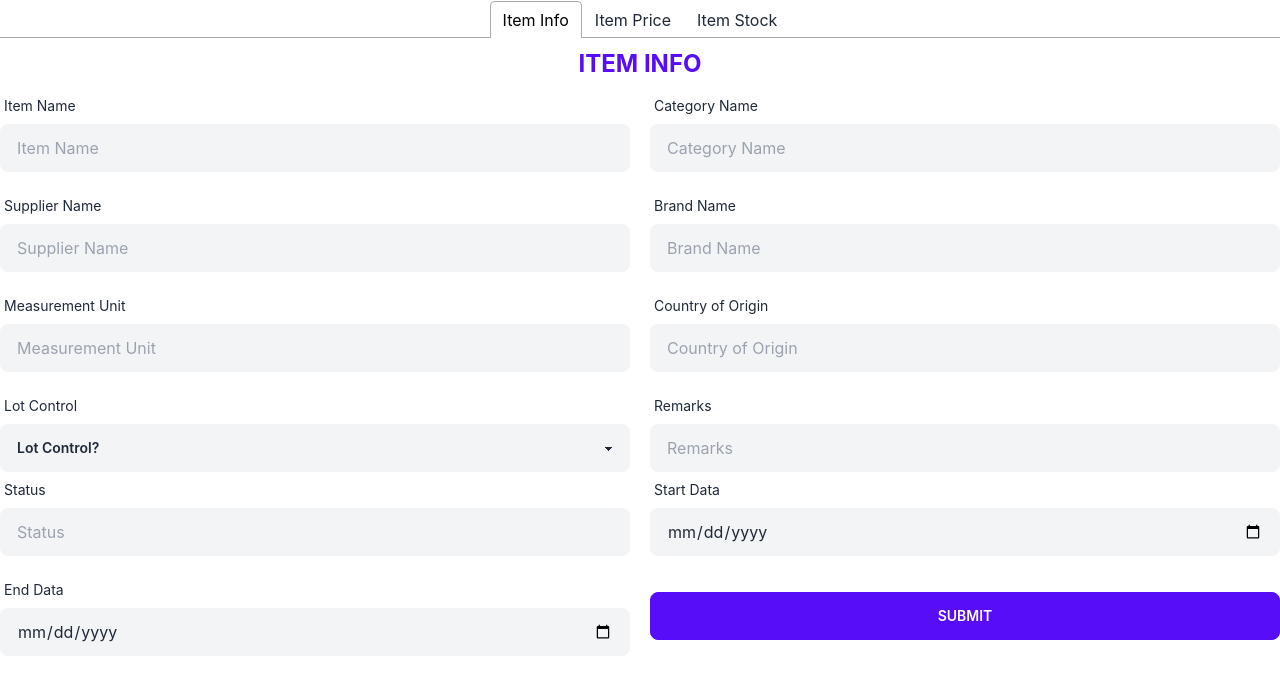
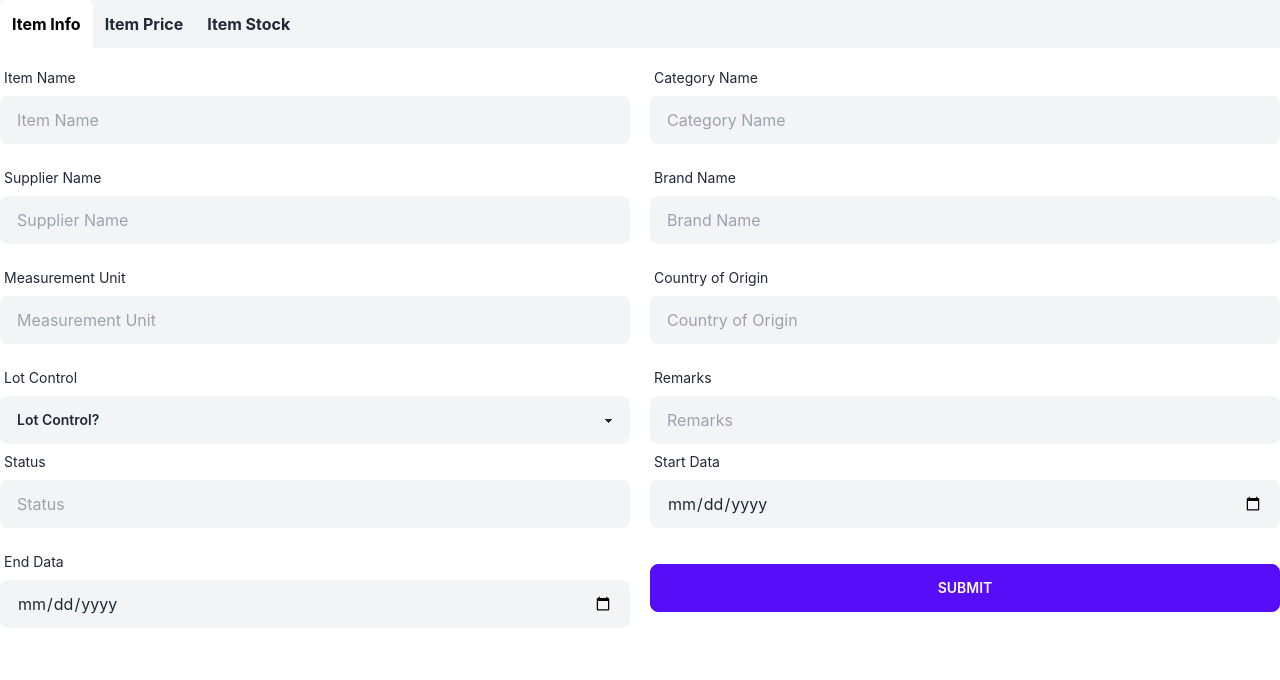
Before and after one commit to md-najmul-haque/medical-store-software, a React (Create React App) app: page / in a window 1280 px wide. Shown: the top 680 px of the page. Built offline with nearby package versions, Linux system fonts and the light colour scheme.

Commit message:
item entry form updated

```diff
--- a/src/components/ItemForm.js
+++ b/src/components/ItemForm.js
@@ -11,10 +11,10 @@ const ItemForm = () => {
     return (
         <div className='container mx-auto'>
             <Tabs>
-                <TabList>
-                    <Tab>Item Info</Tab>
-                    <Tab>Item Price</Tab>
-                    <Tab>Item Stock</Tab>
+                <TabList className='flex border-none bg-gray-100'>
+                    <Tab className='p-3 font-bold'>Item Info</Tab>
+                    <Tab className='p-3 font-bold'>Item Price</Tab>
+                    <Tab className='p-3 font-bold'>Item Stock</Tab>
                 </TabList>
 
                 <TabPanel>
--- a/src/components/ItemInfo.js
+++ b/src/components/ItemInfo.js
@@ -7,8 +7,7 @@ const ItemInfo = () => {
 
 
     return (
-                <div className="container mx-auto">
-                    <h2 className="text-center text-2xl uppercase font-bold text-primary mb-2">Item Info</h2>
+        <div className="container mx-auto mt-3">
 
             <form onSubmit={handleSubmit(onSubmit)}>
                 <div className='grid grid-cols-2 gap-x-5'>
--- a/src/components/ItemPrice.js
+++ b/src/components/ItemPrice.js
@@ -6,9 +6,7 @@ const ItemPrice = () => {
     const onSubmit = data => console.log(data)
 
     return (
-        <div className="container mx-auto">
-            <h2 className="text-center text-2xl uppercase font-bold text-primary mb-2">Item Price</h2>
-
+        <div className="container mx-auto mt-3">
             <form onSubmit={handleSubmit(onSubmit)}>
                 <div className='grid grid-cols-2 gap-x-5'>
                     <div className="form-control w-full">
--- a/src/components/ItemStock.js
+++ b/src/components/ItemStock.js
@@ -7,8 +7,7 @@ const ItemStock = () => {
     const onSubmit = data => console.log(data)
 
     return (
-        <div className="container mx-auto">
-            <h2 className="text-center text-2xl uppercase font-bold text-primary mb-2">Item Stock</h2>
+        <div className="container mx-auto mt-3">
 
             <form onSubmit={handleSubmit(onSubmit)}>
                 <div className='grid grid-cols-2 gap-x-5'>
```
Lines whose indentation alone changed are shown as unchanged.
